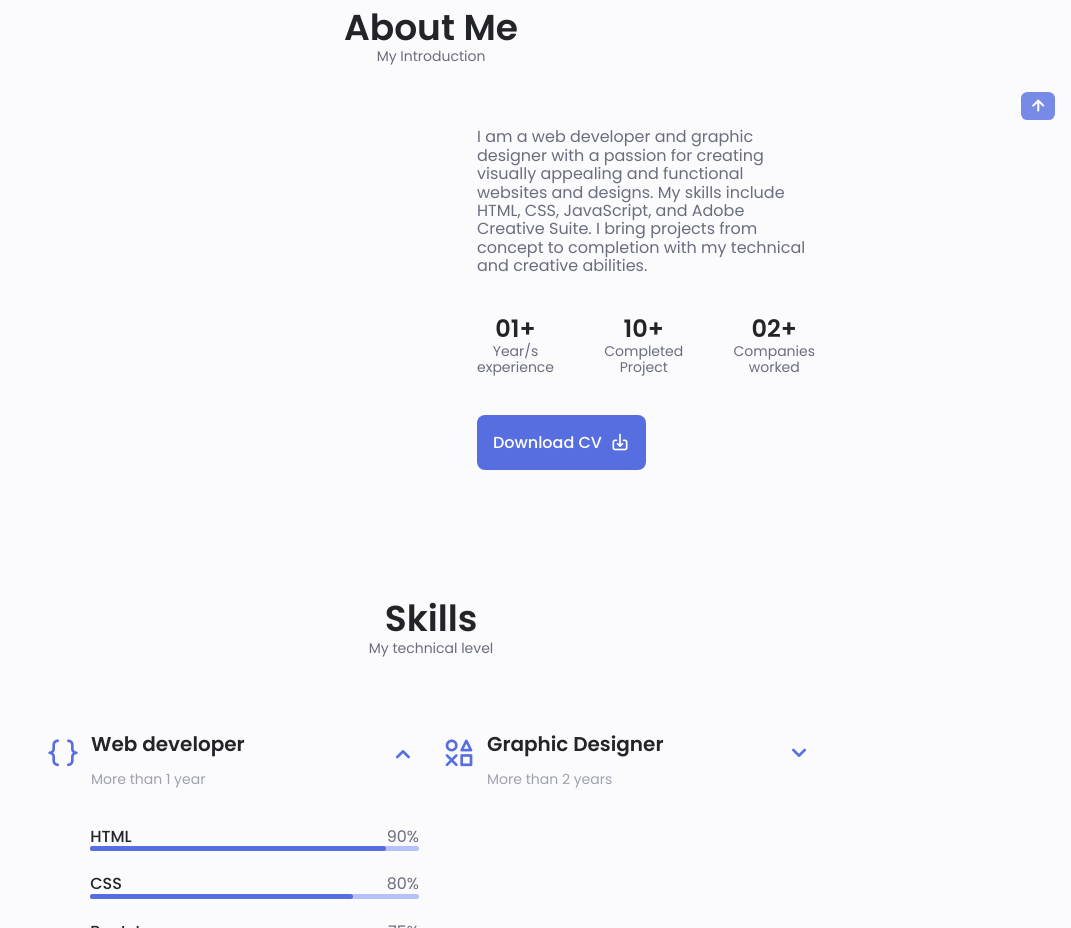
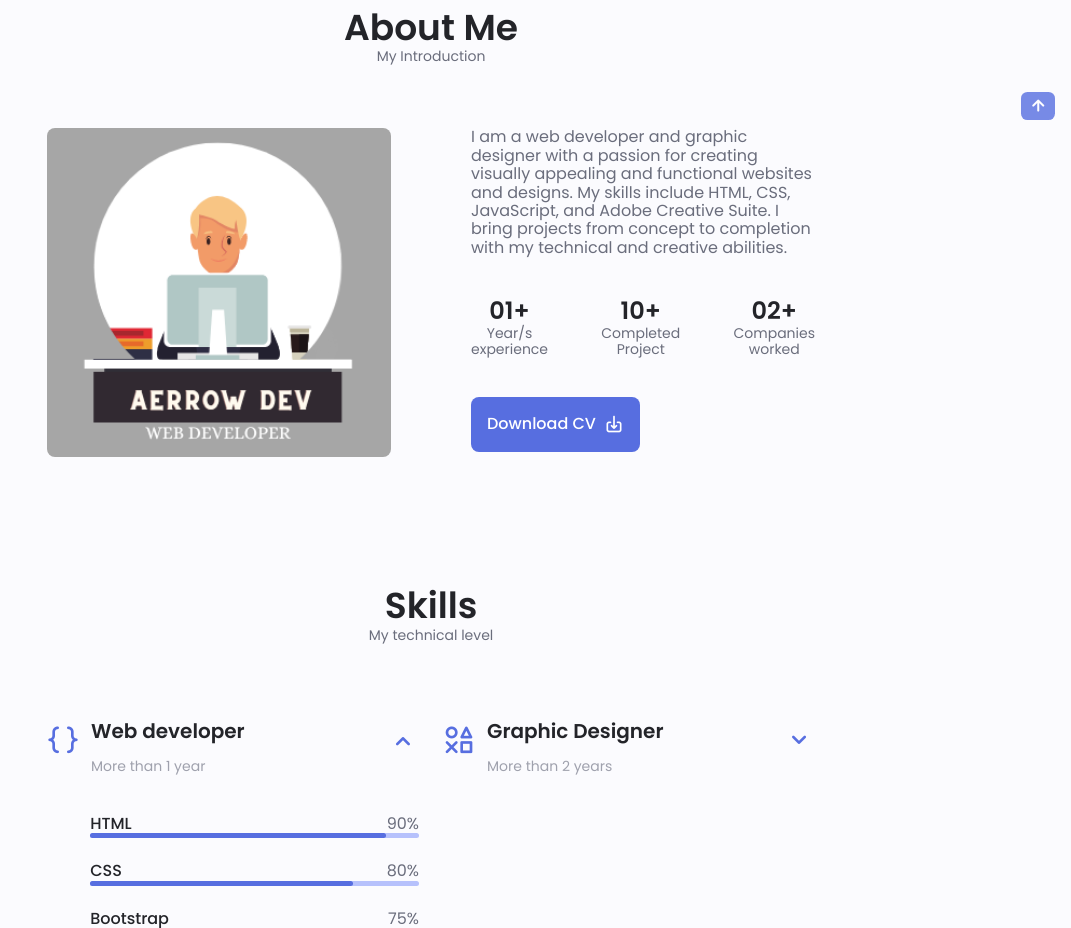
Before and after one commit to AerrowDev/Aaron-Personal-website, a plain HTML site: page index.html in a window 1280 px wide. Shown: the part 840-1768 px from the top of the page, without its empty margins (209-1280 px from the left). Drawn offline with nearby package versions, Linux system fonts and the light colour scheme.

Commit message:
Update index.html

```diff
--- a/index.html
+++ b/index.html
@@ -142,7 +142,7 @@
             <span class="section__subtitle">My Introduction</span>
 
             <div class="about__container container grid">
-                <img src="assets/img/2X2 .jpg" alt="" class="about__img">
+                <img src="assets/img/mylogo.png" alt="" class="about__img">
                 <div class="about__data">
                     <p class="about__description">
                         I am a web developer and graphic designer with a passion for creating visually appealing and
```
